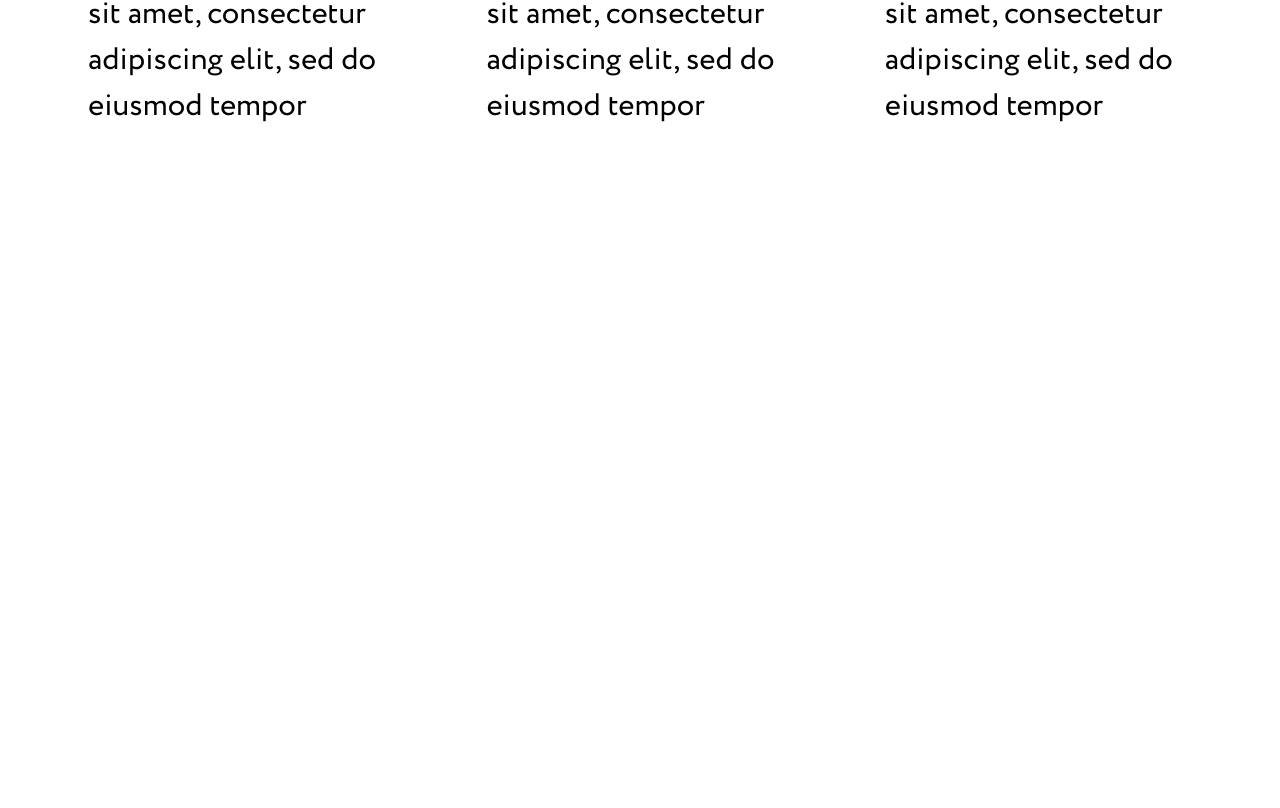
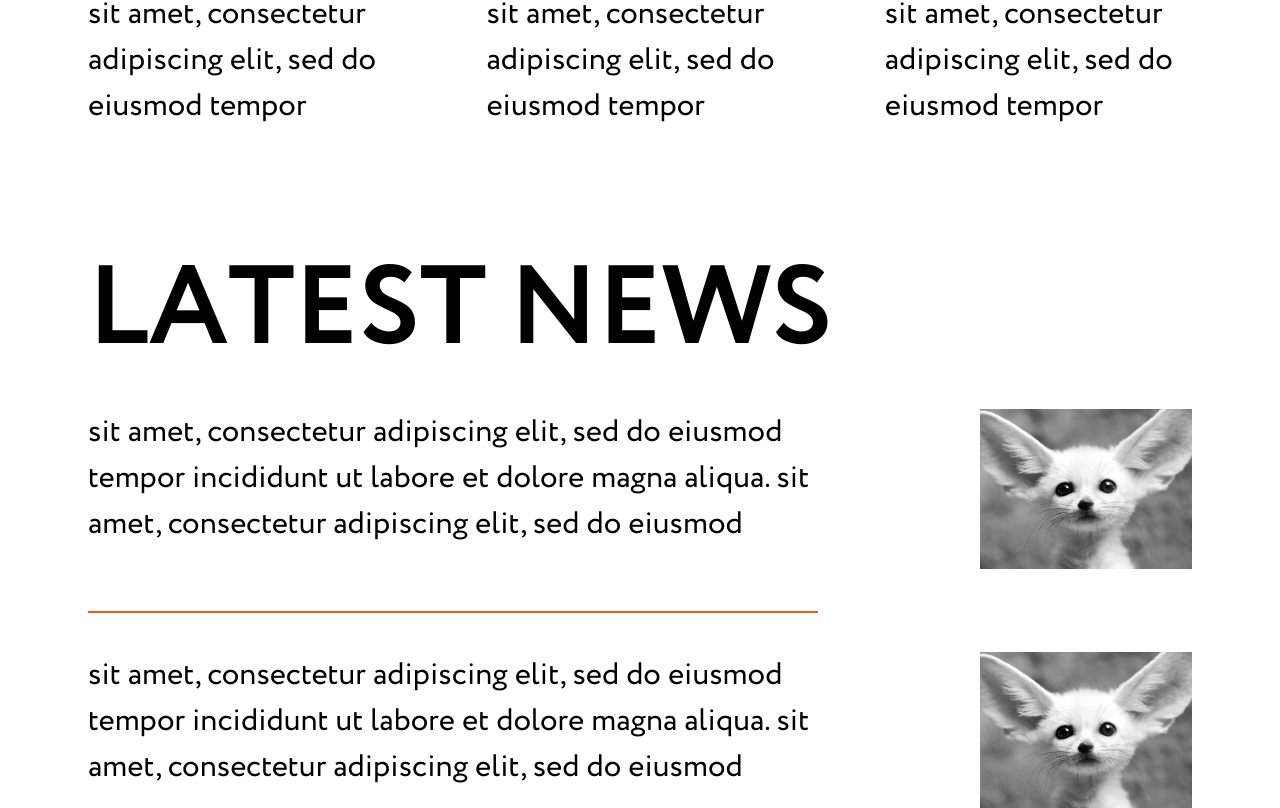
Before and after one commit to solinandrey/ruvento, a Next.js app in the folder frontend/: page / in a window 1280 px wide. Shown: the part 1992-2800 px from the top of the page. Before the commit the page ends 2121 px from the top, so only its background shows below. Built offline with nearby package versions, Linux system fonts and the light colour scheme.

Commit message:
latest news block

```diff
--- /dev/null
+++ b/frontend/src/components/LatestNews/LatestNews.module.scss
@@ -0,0 +1,47 @@
+.latestNews {
+  padding-left: $layoutPadding;
+  padding-right: $layoutPadding;
+  margin-top: 7.9rem;
+}
+
+.title {
+  font-family: $circeBold;
+  font-size: 8.68rem;
+  color: $black;
+  text-transform: uppercase;
+}
+
+.news {
+  margin-top: 1.25rem;
+}
+
+.newsItem {
+  display: flex;
+  justify-content: space-between;
+  &:not(:first-of-type) {
+    margin-top: 6.53rem;
+    position: relative;
+
+    &:after {
+      position: absolute;
+      content: '';
+      top: -3.25rem;
+      left: 0;
+      width: 57rem;
+      height: 0.2rem;
+      background: $orange;
+    }
+  }
+}
+
+.newsText {
+  width: 57.8rem;
+  font-family: $circe;
+  color: $black;
+  font-size: 2.43rem;
+}
+
+.newsImage {
+  width: 16.53rem;
+  height: 12.5rem;
+}
--- /dev/null
+++ b/frontend/src/components/LatestNews/LatestNews.tsx
@@ -0,0 +1,47 @@
+import { StaticImageData } from "next/image";
+import styles from "./LatestNews.module.scss";
+import testImage from "@images/test.png";
+
+const newsMock = [
+  {
+    text: `sit amet, consectetur adipiscing elit, sed do eiusmod tempor incididunt ut labore et dolore magna aliqua.
+  sit amet, consectetur adipiscing elit, sed do eiusmod `,
+    image: testImage,
+  },
+  {
+    text: `sit amet, consectetur adipiscing elit, sed do eiusmod tempor incididunt ut labore et dolore magna aliqua.
+  sit amet, consectetur adipiscing elit, sed do eiusmod `,
+    image: testImage,
+  },
+  {
+    text: `sit amet, consectetur adipiscing elit, sed do eiusmod tempor incididunt ut labore et dolore magna aliqua.
+  sit amet, consectetur adipiscing elit, sed do eiusmod `,
+    image: testImage,
+  },
+];
+
+const LatestNews = () => {
+  return (
+    <div className={styles.latestNews}>
+      <div className={styles.title}>Latest news</div>
+      <div className={styles.news}>
+        {newsMock.slice(0,2).map((item, idx) => {
+          return (
+            <div className={styles.newsItem} key={`news${idx}`}>
+              <div className={styles.newsText}>{item.text}</div>
+              <div
+                className={styles.newsImage}
+                style={{
+                  background: `url(${item.image.src}) center no-repeat`,
+                  backgroundSize: "cover",
+                }}
+              ></div>
+            </div>
+          );
+        })}
+      </div>
+    </div>
+  );
+};
+
+export default LatestNews;
--- /dev/null
+++ b/frontend/src/components/LatestNews/index.tsx
@@ -0,0 +1,3 @@
+import LatestNews from "./LatestNews";
+
+export default LatestNews;
--- a/frontend/src/components/MainPage/MainPage.tsx
+++ b/frontend/src/components/MainPage/MainPage.tsx
@@ -1,6 +1,7 @@
 import TitleBlock from "@components/TitleBlock";
 import PortfolioBlock from "@components/PortfolioBlock";
 import OperateBlock from "@components/OperateBlock";
+import LatestNews from "../LatestNews";
 
 const MainPage = () => {
   return (
@@ -8,6 +9,7 @@ const MainPage = () => {
       <TitleBlock />
       <PortfolioBlock />
       <OperateBlock />
+      <LatestNews />
     </div>
   );
 };
```
